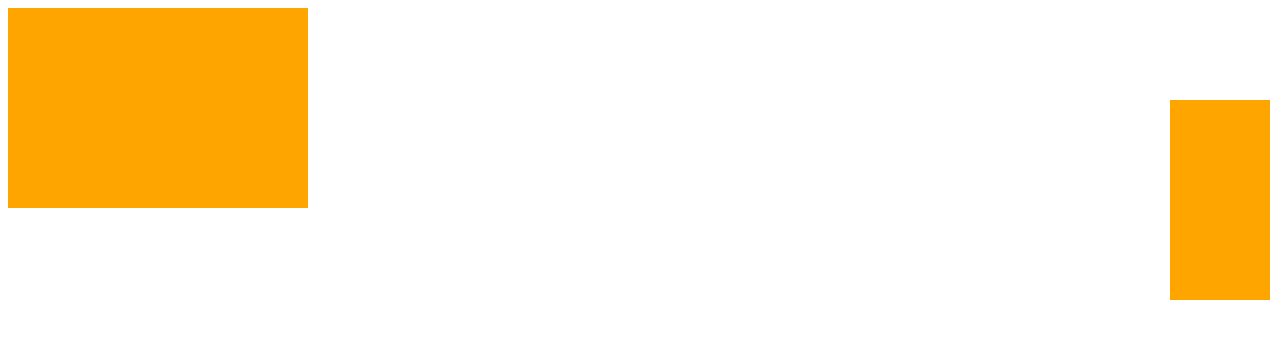
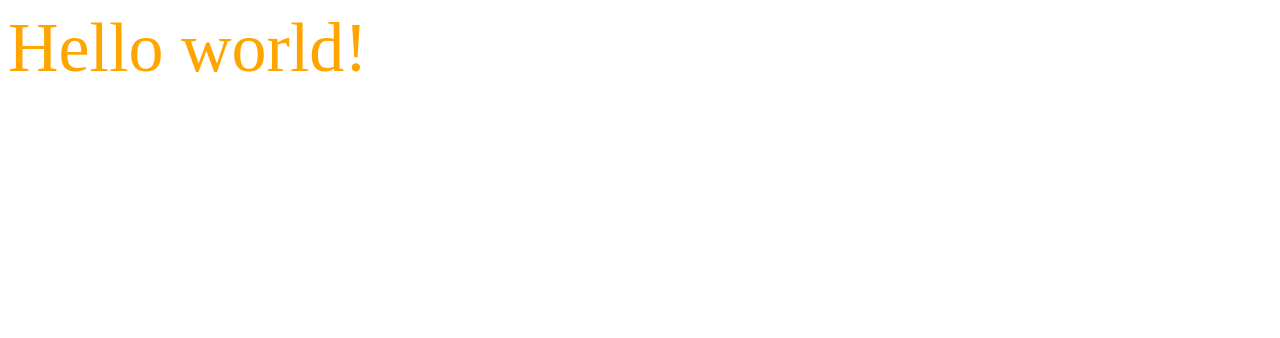
Before and after one commit to funkyblues/fastcampus-frontend, a plain HTML site: page index.html in a window 1280 px wide. Drawn offline with Linux system fonts and the light colour scheme.

Commit message:
HTML/CSS/JS로 만드는 스타벅스 웹사이트 - 선택자 우선순위...

```diff
--- a/css/main.css
+++ b/css/main.css
@@ -1,14 +1,11 @@
-.parent {
-  width: 300px;
-  height: 200px;
-  background-color: orange;
+div {
+  font-size: 70px;
 }
-
-.child {
-  width: 100px;
-  height: inherit;
-  background-color: inherit;
-  position: fixed;
-  top: 100px;
-  right: 10px;
+/*11점*/
+div.hello {
+  color: red;
 }
+/*10점*/
+.hello {
+  color: green;
+}
--- a/index.html
+++ b/index.html
@@ -8,8 +8,7 @@
     <link rel="stylesheet" href="./css/main.css" />
   </head>
   <body>
-    <div class="parent">
-      <div class="child"></div>
-    </div>
+    <!--inline 스타일 적용은 1000점...-->
+    <div id="hello" class="hello" style="color: orange">Hello world!</div>
   </body>
 </html>
```
